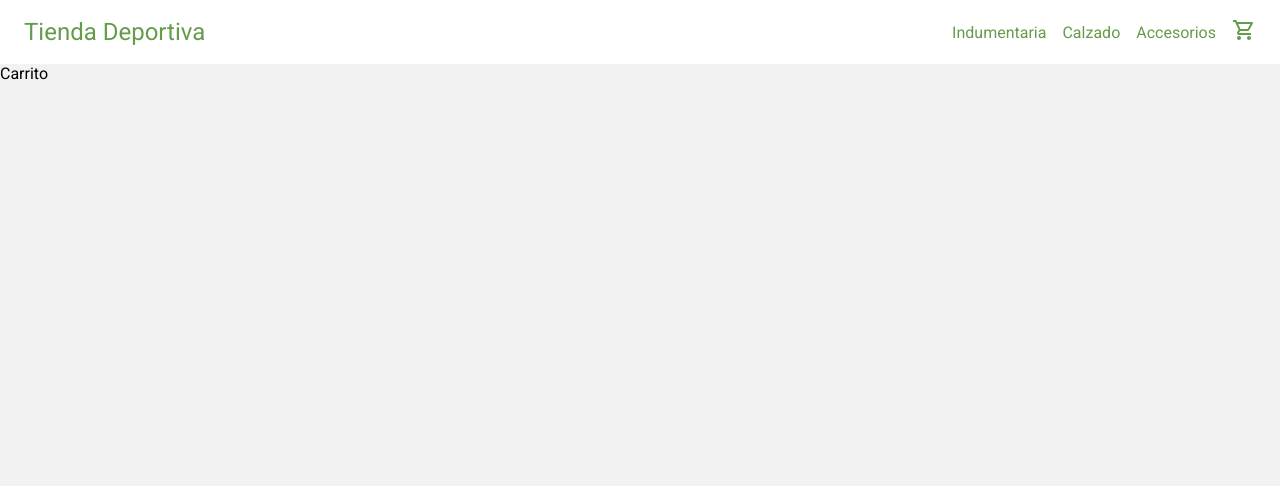
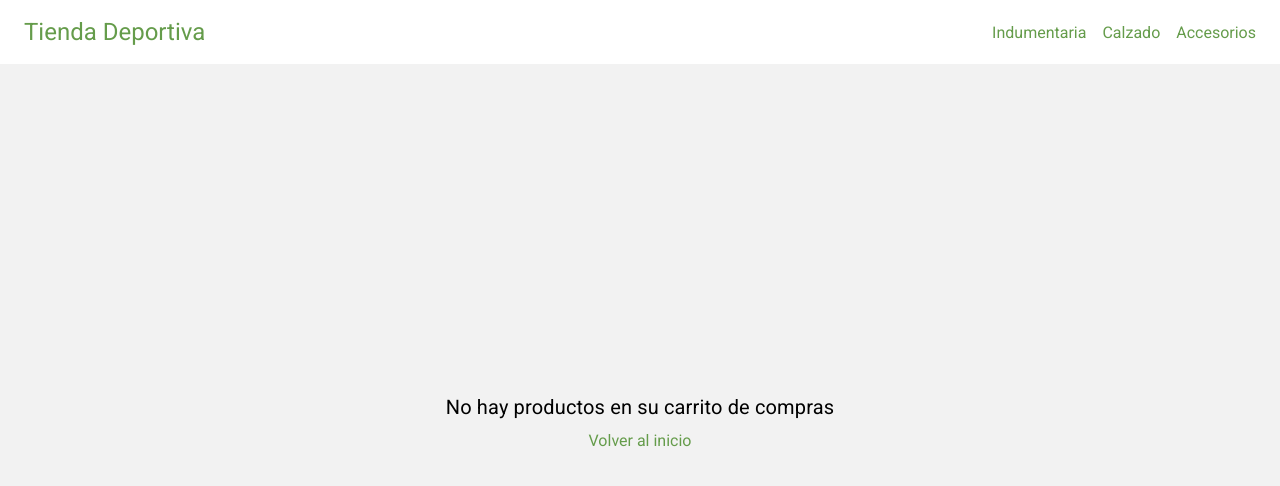
Before and after one commit to GastonCarg/comision_25470_ecommerce, a React (Create React App) app: page /cart in a window 1280 px wide. Shown: the top 486 px of the page. Built offline with nearby package versions, Linux system fonts and the light colour scheme.

Commit message:
Desafio 9 clase 10

```diff
--- a/public/index.html
+++ b/public/index.html
@@ -25,7 +25,7 @@
       work correctly both with client-side routing and a non-root public URL.
       Learn how to configure a non-root public URL by running `npm run build`.
     -->
-    <title>React App</title>
+    <title>Tienda Deportiva</title>
   </head>
   <body>
     <noscript>You need to enable JavaScript to run this app.</noscript>
--- a/src/App.js
+++ b/src/App.js
@@ -4,14 +4,17 @@ import { BrowserRouter } from "react-router-dom";
 
 import NavBar from "./components/NavBar";
 import Main from "./components/Main";
+import CartContext from "./components/CartContext";
 
 const App = () => {
     return (
-        <BrowserRouter>
-            <NavBar />
-            <Main />
-            <ToastContainer />
-        </BrowserRouter>
+        <CartContext>
+            <BrowserRouter>
+                <NavBar />
+                <Main />
+                <ToastContainer />
+            </BrowserRouter>
+        </CartContext>
     )
 }
 
--- a/src/Styles.scss
+++ b/src/Styles.scss
@@ -49,24 +49,85 @@ main {
 }
 // Header: END
 
-// Shopping cart: START
+// Shopping cart widget: START
 .shopCart {
     color: $primaryColor;
 }
-// Shopping cart: END
 
-// Greeting: START
-.greeting-container {
+.no-show-link {
+    display: none;
+}
+// Shopping cart widget: END
+
+// Shopping cart: START
+.cart-container {
+    margin: auto;
+    width: 70%;
+}
+
+.item-cart-container {
     display: flex;
+    flex-direction: row;
+    background-color: white;
+    padding: 1em;
+    margin: 1em;
+}
+
+.item-cart-image {
+    margin: 1em;
+}
+
+.product-info-container {
+    display: flex;
+    flex-direction: column;
+    flex: 8;
+    justify-content: space-around;
+}
+
+.info-cart-container {
+    display: flex;
+    flex: 10;
+    padding: 1em 0em 1em 3em;
+}
+
+.delete-product-container {
+    display: flex;
+    flex: 1;
+    justify-content: center;
+    align-items: center;
+}
+
+.item-title-info {
+    overflow: hidden;
+    text-overflow: ellipsis;
+    display: -webkit-box;
+    -webkit-line-clamp: 1;
+    -webkit-box-orient: vertical;
+}
+
+.total-info {
+    display: flex;
+    flex-direction: column;
+    align-items: end;
+    padding: 1em;
+}
+
+.total-info-no-display {
+    display: none;
+}
+
+.delete-all {
+    color: $primaryColor;
+}
+
+.no-products-in-cart {
+    display: flex;
+    flex-direction: column;
     align-items: center;
     justify-content: center;
-    padding: 1rem;
+    height: 90vh;
 }
-
-.greeting-text {
-    color: $secondaryColor;
-}
-// Greeting: END
+// Shopping cart: END
 
 // Counter: START
 .counter-container {
--- /dev/null
+++ b/src/components/CartContext.js
@@ -0,0 +1,93 @@
+import { createContext, useState } from "react";
+
+export const cartContext = createContext();
+const { Provider } = cartContext;
+
+const CartContext = ({ children }) => {
+    const [cart, setCart] = useState([]);
+    const [total, setTotal] = useState(0);
+    const [quantity, setQuantity] = useState(0);
+    let itemsOnCart = [];
+
+    const addItem = (item, quantity) => {
+        itemsOnCart = [...cart];
+        const productInCart = isInCart(item.id);
+
+        if (!productInCart) {
+            item.quantity = quantity;
+            itemsOnCart.push(item);
+        }
+        else {
+            const itemToChange = cart.find(it => it.id === item.id);
+            itemToChange.quantity += quantity;
+        }
+
+        calculateQuantity(itemsOnCart);
+        calculateTotal(itemsOnCart);
+        setCart(itemsOnCart);
+    }
+
+    const removeItem = (itemId) => {
+        itemsOnCart = [...cart];
+        const productInCart = isInCart(itemId);
+
+        if (productInCart) {
+            itemsOnCart.forEach((item, index)=>{
+                if (item.id === itemId) itemsOnCart.splice(index, 1);
+            })
+        }
+
+        calculateQuantity(itemsOnCart);
+        calculateTotal(itemsOnCart);
+        setCart(itemsOnCart);
+    }
+
+    const clear = () => {
+        setCart([]);
+        setTotal(0);
+        setQuantity(0);
+    }
+
+    const isInCart = (id) => {
+        const isInCart = cart.find(item => id === item.id);
+        if (isInCart) return true;
+        return false;
+    }
+
+    const calculateTotal = (items) => {
+        let totalPrice = 0;
+
+        items.forEach((item) => {
+            totalPrice += item.price * item.quantity;
+        })
+
+        setTotal(totalPrice);
+    }
+
+    const calculateQuantity = (items) => {
+        let totalQuantity = 0;
+
+        items.forEach((item) => {
+            totalQuantity += item.quantity;
+        })
+
+        setQuantity(totalQuantity);
+    }
+
+    const providerValue = {
+        cart,
+        total,
+        quantity,
+        addItem,
+        removeItem,
+        clear
+    }
+
+    return (
+        <Provider value={providerValue}>
+            {children}
+        </Provider>
+    )
+}
+
+export default CartContext;
--- a/src/components/CartWidget.js
+++ b/src/components/CartWidget.js
@@ -1,12 +1,16 @@
 import ShoppingCartOutlined from "@mui/icons-material/ShoppingCartOutlined";
 import { Link } from "react-router-dom";
+import { useContext } from "react";
+import { cartContext } from "./CartContext"
 
 const CartWidget = () => {
-  return (
-    <Link to="/" className="link">
-        <ShoppingCartOutlined style={{ color:"#659c4b" }}/>
-    </Link>
-  )
+    const { cart } = useContext(cartContext);
+
+    return (
+        <Link to="/cart" className={cart.length > 0 ? "link" : "no-show-link"}>
+            <ShoppingCartOutlined style={{ color: "#659c4b" }} />
+        </Link>
+    )
 }
 
 export default CartWidget
--- a/src/components/ItemCount.js
+++ b/src/components/ItemCount.js
@@ -23,7 +23,7 @@ const CounterButton = styled(Button)({
     },
 });
 
-const ItemCount = ({ stock, initial, onAdd }) => {
+const ItemCount = ({ stock, initial, onAdd, addItemToCart }) => {
     const [quantity, setCounter] = useState(initial);
     const [itShows, setItShows] = useState("");
 
@@ -51,7 +51,7 @@ const ItemCount = ({ stock, initial, onAdd }) => {
                 <SubmitButton variant="outlined" onClick={() => addProducts(quantity)} disabled={(stock === 0 || quantity === 0) ? true : false}>Confirmar</SubmitButton>
             </Box>
             <Box className="submit-buttons">
-                <Link className={itShows === "none" ? "checkout-purchase" : "disable-link"} to="/cart">Terminar la compra</Link>
+                <Link className={itShows === "none" ? "checkout-purchase" : "disable-link"} to="/cart" onClick={addItemToCart}>Terminar la compra</Link>
             </Box>
         </Box>
     )
--- a/src/components/ItemDetailContainer.js
+++ b/src/components/ItemDetailContainer.js
@@ -78,7 +78,7 @@ const ItemDetailContainer = () => {
                     <CircularProgress />
                 </Box>
                 :
-                <ItemDetail title={detail.title} description={detail.description} image={detail.pictureURL} price={detail.price} stock={detail.stock} />
+                <ItemDetail id={detail.id} title={detail.title} description={detail.description} image={detail.pictureURL} price={detail.price} stock={detail.stock} />
             }
         </>
     )
--- a/src/components/ItemList.js
+++ b/src/components/ItemList.js
@@ -6,8 +6,8 @@ const ItemList = ({ items }) => {
     return (
         <Box className="container-item-list">
             {
-                items.map((item, index) => {
-                    return <Item id={item.id} title={item.title} price={item.price} description={item.description} image={item.pictureURL} category={item.category} />
+                items.map((item) => {
+                    return <Item key={item.id} id={item.id} title={item.title} price={item.price} description={item.description} image={item.pictureURL} category={item.category} />
                 })
             }
         </Box>
--- a/src/components/ShoppingCart.js
+++ b/src/components/ShoppingCart.js
@@ -1,8 +1,65 @@
-import { Box } from "@mui/material";
+import { Box, IconButton, Typography, Button } from "@mui/material";
+import { useContext } from "react";
+import DeleteOutlinedIcon from "@mui/icons-material/DeleteOutlined";
+import { Link } from "react-router-dom";
+
+import { cartContext } from "./CartContext";
 
 const ShoppingCart = () => {
+
+    const { removeItem, cart, quantity, total, clear } = useContext(cartContext);
+
+    const deleteItem = (id) => {
+        removeItem(id);
+    }
+
     return (
-        <Box>Carrito</Box>
+        <Box className="cart-container">
+            {
+                cart.map(item => {
+                    return (
+                        <Box key={item.id} className="item-cart-container">
+                            <Box
+                                component="img"
+                                sx={{
+                                    height: 200,
+                                    width: 200
+                                }}
+                                src={item.image}
+                                className="item-cart-image"
+                            />
+                            <Box className="info-cart-container">
+                                <Box className="product-info-container">
+                                    <Typography variant="h5" className="item-title-info">{item.title}</Typography>
+                                    <Typography variant="subtitle1">Precio unitario: $ {item.price}</Typography>
+                                    <Typography variant="subtitle2">Cantidad: {item.quantity}</Typography>
+                                </Box>
+                                <Box className="delete-product-container">
+                                    <IconButton aria-label="delete" onClick={() => deleteItem(item.id)}>
+                                        <DeleteOutlinedIcon style={{ color: "#659c4b" }} />
+                                    </IconButton>
+                                </Box>
+                            </Box>
+                        </Box>
+                    )
+                })
+            }
+            {
+                cart.length > 0 ?
+                    <Box className={cart.length > 0 ? "total-info" : "total-info-no-display"}>
+                        <Typography variant="h6" className="">Total: $ {total}</Typography>
+                        <Typography variant="h6">Cantidad de productos: {quantity}</Typography>
+                        <Button onClick={clear} startIcon={<DeleteOutlinedIcon style={{ color: "#659c4b" }} />}>
+                            <Typography className="delete-all">Eliminar todos</Typography>
+                        </Button>
+                    </Box>
+                    :
+                    <Box className="no-products-in-cart">
+                        <Typography variant="h6">No hay productos en su carrito de compras</Typography>
+                        <Link to="/" className="link">Volver al inicio</Link>
+                    </Box>
+            }
+        </Box>
     )
 }
 
```
Also changed, not shown: src/components/ItemDetail.js (+21 -4 lines), 1 other file (tests, documents, lock files or other folders).
